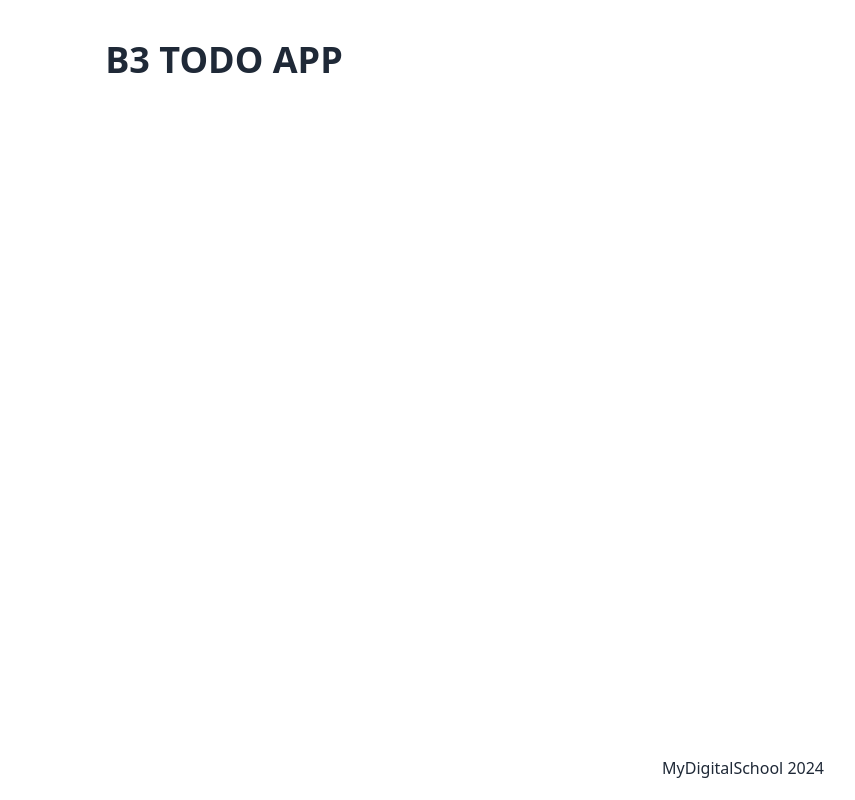
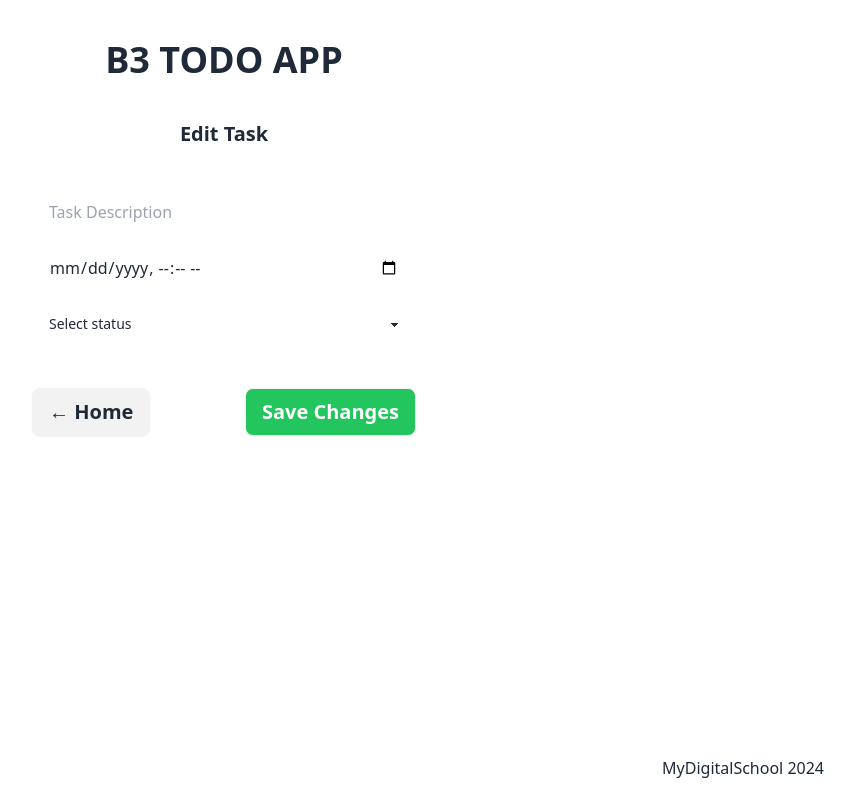
Before and after one commit to GWartelle/b3-todo-2024, a Vue app in the folder client/: page /edit-task/1 in a window 1280 px wide. Shown: the whole page, without its empty margins (416-1271 px from the left). Built offline with nearby package versions, Linux system fonts and the light colour scheme.

Commit message:
Update edit task feature

```diff
--- a/client/src/components/Tasks.vue
+++ b/client/src/components/Tasks.vue
@@ -58,7 +58,9 @@ onMounted(() => {
             <td>{{ formatDate(task.dueDate) }}</td>
             <td>{{ task.status }}</td>
             <td class="flex">
-              <button class="btn btn-sm w-9">...</button>
+              <RouterLink :to="{ name: 'edit-task', params: { index } }">
+                <button class="btn btn-sm w-9">...</button>
+              </RouterLink>
               <button
                 @click="debugTask(index)"
                 class="btn btn-sm w-9 bg-yellow-500 text-white"
--- a/client/src/router/index.js
+++ b/client/src/router/index.js
@@ -1,6 +1,7 @@
 import { createRouter, createWebHistory } from "vue-router";
 import HomeView from "../views/HomeView.vue";
 import CreateTask from "../views/CreateTask.vue";
+import EditTask from "../views/EditTask.vue";
 
 const router = createRouter({
   history: createWebHistory(),
@@ -15,6 +16,11 @@ const router = createRouter({
       name: "add-task",
       component: CreateTask,
     },
+    {
+      path: "/edit-task/:index",
+      name: "edit-task",
+      component: EditTask,
+    },
   ],
 });
 
--- a/client/src/views/EditTask.vue
+++ b/client/src/views/EditTask.vue
@@ -1,3 +1,92 @@
-<script setup></script>
+<script setup>
+import { ref, onMounted } from "vue";
+import { useRouter, useRoute } from "vue-router";
 
-<template></template>
+const route = useRoute();
+const router = useRouter();
+
+const taskDescription = ref("");
+const dueDate = ref("");
+const taskStatus = ref("");
+
+const loadTasksFromSession = () => {
+  const savedTasks = sessionStorage.getItem("tasks");
+  let tasks = [];
+  if (savedTasks) {
+    tasks = JSON.parse(savedTasks);
+  }
+  return tasks;
+};
+
+const loadTaskFromSession = () => {
+  const tasks = loadTasksFromSession();
+  const task = tasks[route.params.index];
+
+  if (task) {
+    taskDescription.value = task.description;
+    dueDate.value = task.dueDate;
+    taskStatus.value = task.status;
+  }
+};
+
+const handleSubmit = () => {
+  const tasks = loadTasksFromSession();
+  tasks[route.params.index] = {
+    description: taskDescription.value,
+    dueDate: dueDate.value,
+    status: taskStatus.value,
+  };
+
+  sessionStorage.setItem("tasks", JSON.stringify(tasks));
+
+  router.push("/");
+};
+
+onMounted(() => {
+  loadTaskFromSession();
+});
+</script>
+
+<template>
+  <form
+    @submit.prevent="handleSubmit"
+    class="flex flex-col gap-10 items-center"
+  >
+    <h2 class="font-bold text-xl">Edit Task</h2>
+
+    <div class="flex flex-col items-center w-96 gap-2">
+      <input
+        v-model="taskDescription"
+        type="text"
+        class="input w-full"
+        placeholder="Task Description"
+      />
+
+      <input
+        v-model="dueDate"
+        type="datetime-local"
+        class="input w-full"
+        placeholder="Due Date"
+      />
+
+      <select v-model="taskStatus" class="select w-full">
+        <option disabled value="">Select status</option>
+        <option>To Do</option>
+        <option>In Progress</option>
+        <option>Completed</option>
+      </select>
+    </div>
+
+    <div class="flex justify-between w-full">
+      <RouterLink to="/">
+        <button type="button" class="btn font-bold text-xl">← Home</button>
+      </RouterLink>
+      <button
+        type="submit"
+        class="btn bg-green-500 text-white font-bold text-xl"
+      >
+        Save Changes
+      </button>
+    </div>
+  </form>
+</template>
--- a/client/tailwind.config.js
+++ b/client/tailwind.config.js
@@ -1,6 +1,6 @@
 /** @type {import('tailwindcss').Config} */
 module.exports = {
-  purge: ["./index.html", "./src/**/*.{vue,js,ts,jsx,tsx}"],
+  content: ["./index.html", "./src/**/*.{vue,js,ts,jsx,tsx}"],
   theme: {
     extend: {},
   },
```
